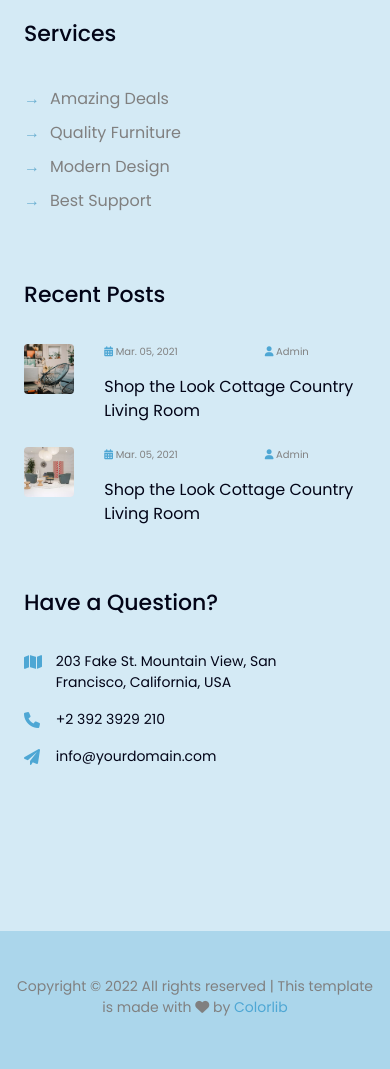
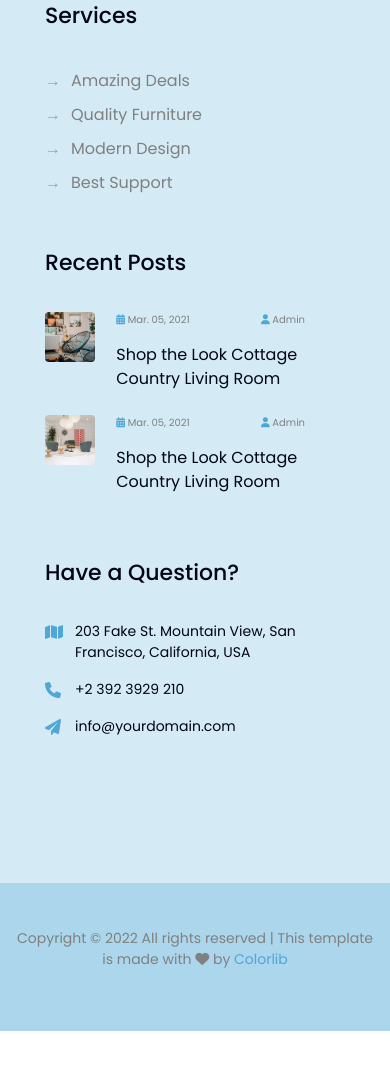
Before and after one commit to maryam-zafarr/furnish, a website: page index.html in a window 390 px wide. Shown: the part 10069-11138 px from the top of the page. After the commit the page ends 11100 px from the top, so only its background shows below. Drawn offline with nearby package versions, Linux system fonts and the light colour scheme.

Commit message:
modify footer

```diff
--- a/index.html
+++ b/index.html
@@ -520,29 +520,27 @@
       </div>
     </div>
 
-    <!-- Footer-->
-    <footer class="c-footer">
-      <div class="container pl-4">
-        <div class="row justify-content-center c-footer-main">
-          <div class="col-lg col-md-6 col-sm-12 mb-5">
+    <!-- Footer Section -->
+    <div class="footer">
+      <div class="content">
+        <div class="link-boxes">
+          <ul class="box box-1">
             <h4 class="footer-heading logo-footer">Furnish</h4>
             <p class="footer-text">A small river named Duden flows by their place and supplies it with the necessary regelialia.</p>
             <i class="fa-brands fa-twitter-square fa-2xl c-footer-icon"></i>
             <i class="fa-brands fa-facebook-square fa-2xl c-footer-icon"></i>
             <i class="fa-brands fa-instagram-square fa-2xl c-footer-icon"></i>
-          </div>
-
-          <div class="col-lg col-md-6 col-sm-12 mb-5">
+          </ul>
+          <ul class="box box-2">
             <h4 class="footer-heading">Services</h4>
-            <ul class="c-services-list">
+            <ul class="c-services-list c-footer-main">
               <li>Amazing Deals</li>
               <li>Quality Furniture</li>
               <li>Modern Design</li>
               <li>Best Support</li>
             </ul>
-          </div>
-
-          <div class="col-lg col-md-6 col-sm-12 mb-5">
+          </ul>
+          <ul class="box box-3">
             <h4 class="footer-heading">Recent Posts</h4>
             <div class="row mb-2">
               <div class="col-3">
@@ -585,9 +583,8 @@
                 </div>
               </div>
             </div>
-          </div>
-
-          <div class="col-lg col-md-6 col-sm-12 mb-5">
+          </ul>
+          <ul class="box box-4">
             <h4 class="footer-heading">Have a Question?</h4>
             <div class="row">
               <div class="col-1">
@@ -613,17 +610,18 @@
                 <p class="footer-contact-text">info@yourdomain.com</p>
               </div>
             </div>
-          </div>
+          </ul>
         </div>
       </div>
-      <div class="container-fluid">
-        <div class="row justify-content-center c-footer-copyright">
-          <div class="col-12 text-center">
-            <p>Copyright &copy 2022 All rights reserved | This template is made with <i class="fa fa-heart"></i> by <span class="c-template-link">Colorlib</span></p>
-          </div>
+      <div class="bottom-details">
+        <div class="bottom_text">
+          <p>Copyright &copy 2022 All rights reserved | This template is made with <i class="fa fa-heart"></i> by <span class="c-template-link">Colorlib</span></p>
         </div>
+      </div>
     </div>
-    </footer>
+
+    <!-- Footer-->
+
 
     <!-- Include required libraries -->
     <script src="node_modules/jquery/dist/jquery.slim.min.js"></script>
--- a/styles.css
+++ b/styles.css
@@ -120,6 +120,7 @@ body * {
 .c-about-img {
   width: 100%;
   height: 90vh !important;
+  object-fit: cover;
 }
 
 .c-about-text {
@@ -594,3 +595,100 @@ hr {
     display: none;
   }
 }
+
+.footer{
+  background: rgb(212, 234, 245);
+  width: 100%;
+  bottom: 0;
+  left: 0;
+}
+
+.footer .content{
+  max-width: 1250px;
+  margin: auto;
+  padding: 80px 30px;
+}
+
+.footer .content .link-boxes{
+  width: 100%;
+  display: flex;
+  justify-content: space-between;
+}
+.footer .content .link-boxes .box-1{
+  width: 20%;
+  margin-bottom: 50px;
+}
+.footer .content .link-boxes .box-2{
+  width: 22%;
+  margin-bottom: 50px;
+}
+.footer .content .link-boxes .box-3{
+  width: 30%;
+  margin-bottom: 50px;
+}
+.footer .content .link-boxes .box-4{
+  width: 25%;
+  margin-bottom: 50px;
+}
+.content .link-boxes .box .link_name{
+  font-size: 16px;
+  font-weight: 400;
+  margin-bottom: 10px;
+  position: relative;
+}
+
+
+.footer .bottom-details{
+  width: 100%;
+  background: rgb(171, 214, 235);
+  padding: 45px 10px;
+  display: flex;
+  justify-content: center;
+  align-items: center;
+}
+.footer .bottom-details .bottom_text{
+  margin: auto;
+  font-size: 14px;
+  text-align: center;
+}
+
+
+@media (max-width: 991px) {
+  .footer .content .link-boxes{
+    flex-wrap: wrap;
+  }
+  .footer .content .link-boxes .input-box{
+    width: 40%;
+    margin-top: 10px;
+  }
+  .footer .content .link-boxes .box{
+    width: 50%;
+  }
+}
+@media (max-width: 767px){
+  .footer{
+    position: relative;
+  }
+  .content .top .logo-details{
+    font-size: 26px;
+  }
+  .content .top .media-icons a{
+    height: 35px;
+    width: 35px;
+    font-size: 14px;
+    line-height: 35px;
+  }
+  .footer .content .link-boxes .box{
+    width: 100%;
+  }
+
+}
+@media (max-width: 520px){
+  .footer .content {
+    padding-left: 5px !important;
+  }
+  .footer .content .link-boxes .box{
+    width: 100%;
+  }
+
+}
```
